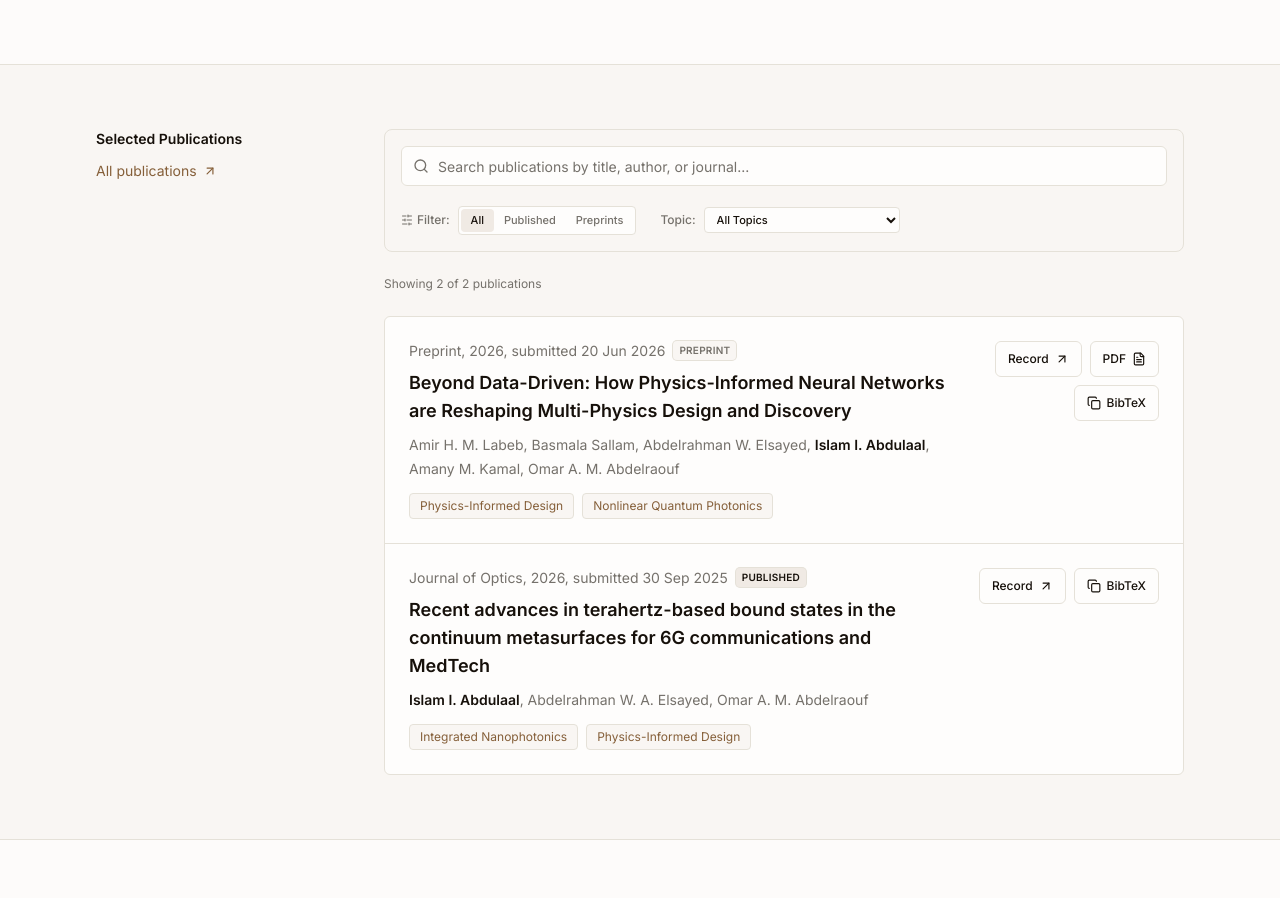
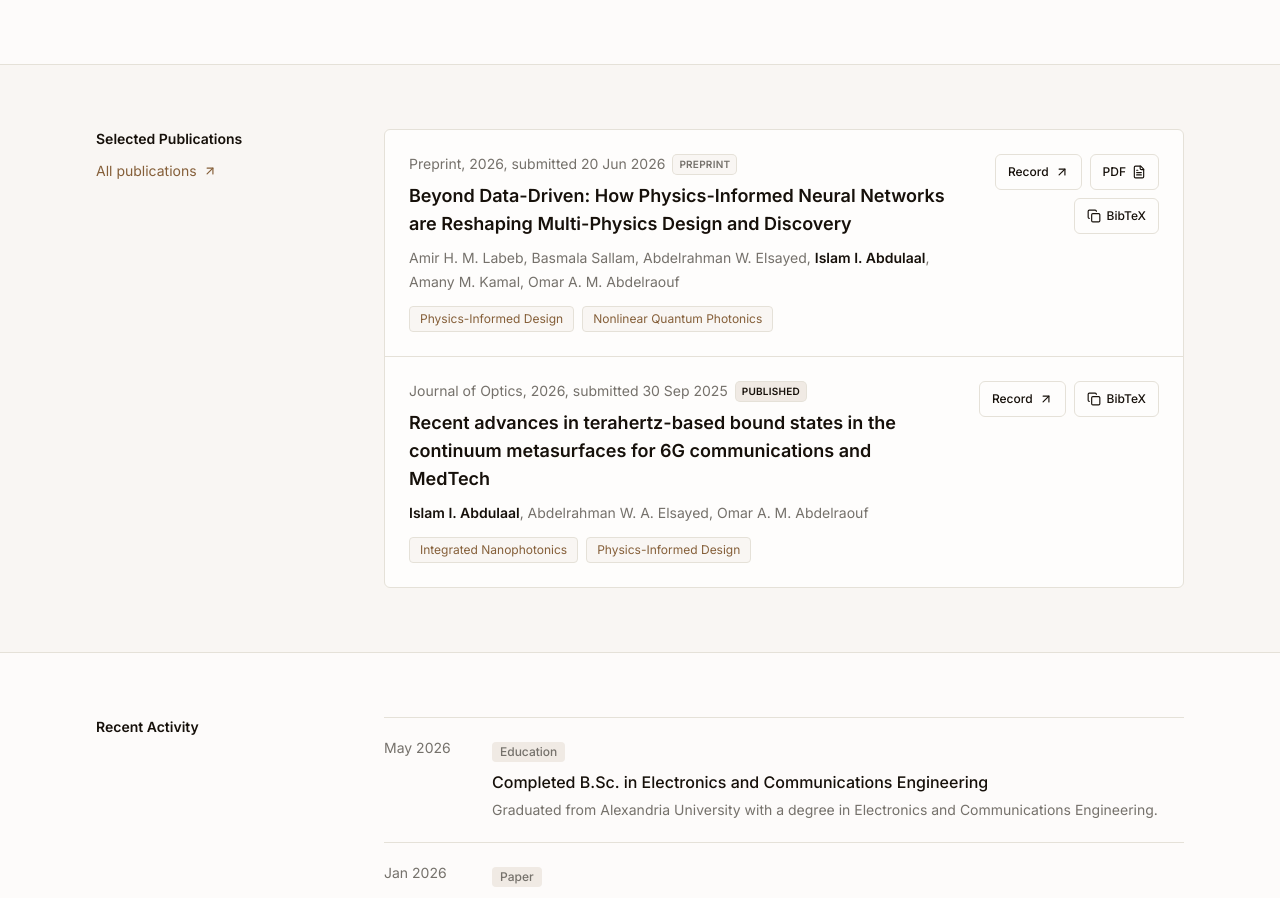
Before and after one commit to iabdul-aal/iabdul-aal.github.io, a Next.js app: page / in a window 1280 px wide. Shown: the part 1145-2043 px from the top of the page. Built offline with nearby package versions, Linux system fonts and the light colour scheme.

Commit message:
fix: hide search and filters inside homepage publications list by passing compact prop

```diff
--- a/app/page.tsx
+++ b/app/page.tsx
@@ -215,7 +215,7 @@ export default async function Home() {
               <ArrowUpRight className="h-3.5 w-3.5" aria-hidden="true" />
             </Link>
           </div>
-          <PublicationsList publications={featuredPubs} />
+          <PublicationsList publications={featuredPubs} compact />
         </div>
       </section>
 
```
